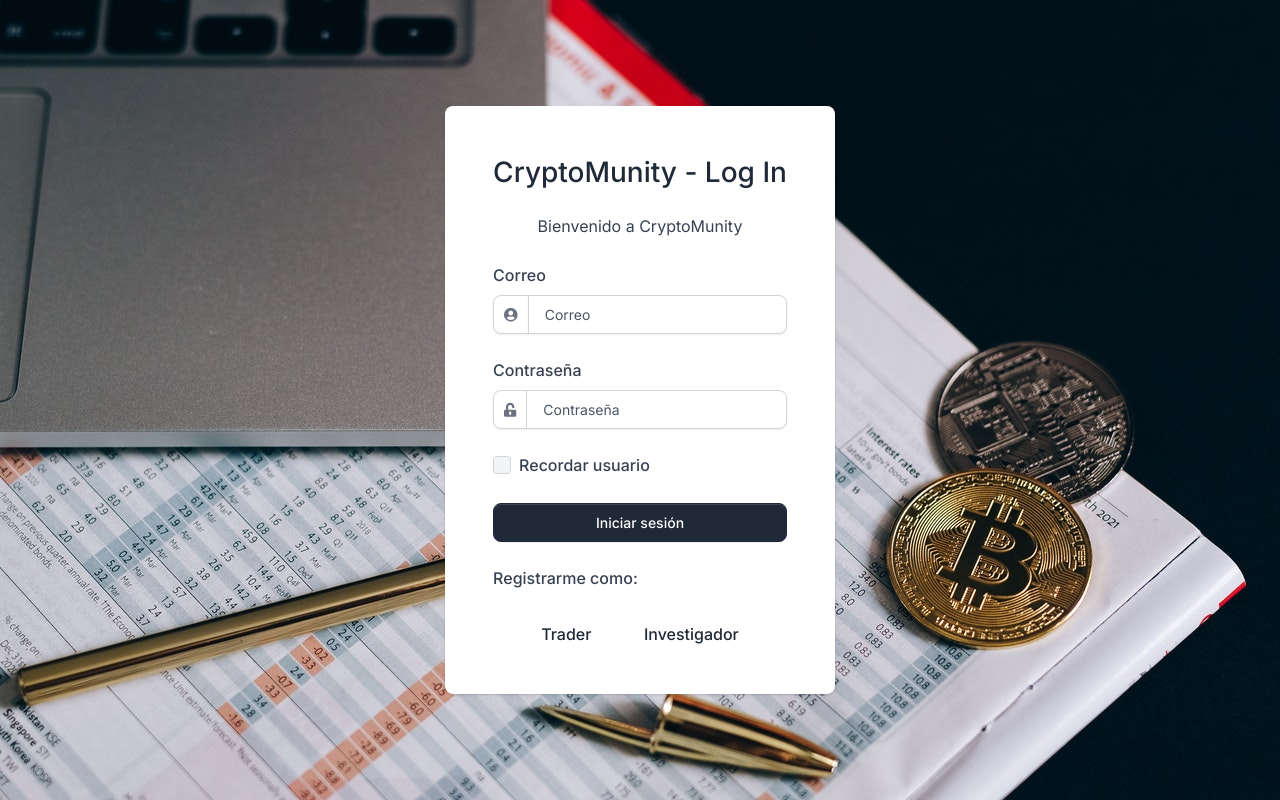
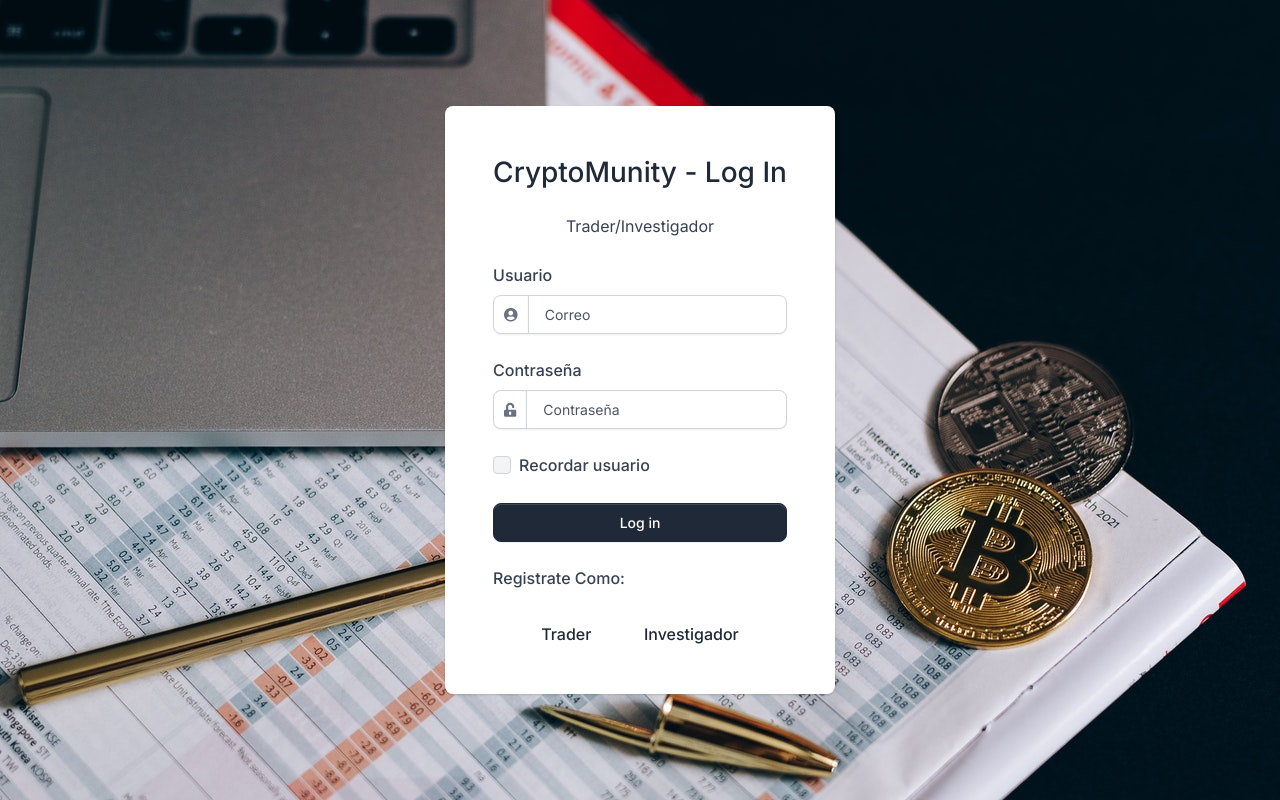
Before and after one commit to Ulises-Tame/CryptoMunity, a Flask app: page / in a window 1280 px wide. Run offline with Flask 2, Linux system fonts and the light colour scheme; some libraries are stand-ins or nearby versions.

Commit message:
modify procfile

```diff
--- a/project/auth.py
+++ b/project/auth.py
@@ -58,8 +58,9 @@ def signup_post():
     # add the new user to the database
     db.session.add(new_user)
     db.session.commit()
+    db.session.close()
 
-    return redirect(url_for('auth.login'))
+    return render_template('accounts/login.html', msg='¡Listo! Cuenta Creada' )
 
 @auth.route('/logout')
 @login_required
--- a/project/templates/accounts/login.html
+++ b/project/templates/accounts/login.html
@@ -22,7 +22,7 @@
                                     {% if msg %}
                                         {{ msg | safe }}
                                     {% else %}
-                                        Bienvenido a CryptoMunity
+                                        Trader/Investigador
                                     {% endif %}
                                 </p>
                             </div>
@@ -31,7 +31,7 @@
 
                                 <!-- Form -->
                                 <div class="form-group mb-4">
-                                    <label for="email">Correo</label>
+                                    <label for="email">Usuario</label>
                                     <div class="input-group">
                                         <span class="input-group-text" id="basic-addon1">
                                             <span class="fas fa-user-circle"></span>
@@ -64,12 +64,12 @@
                                     </div>
                                 </div>
                                 <div class="d-grid">
-                                    <button type="submit" name="login" class="btn btn-gray-800">Iniciar sesión</button>
+                                    <button type="submit" name="login" class="btn btn-gray-800">Log in</button>
                                 </div>
                             </form>
                             <br />
 
-                            <label>Registrarme como:</label>
+                            <label>Registrate Como:</label>
                             <div class="d-flex justify-content-center align-items-center mt-4">
                                 <span class="fw-normal">
                                     <a href="{{ url_for('auth.signup') }}" class="fw-bold p-sm-4">Trader</a>
```
Also changed, not shown: 1 other file.
